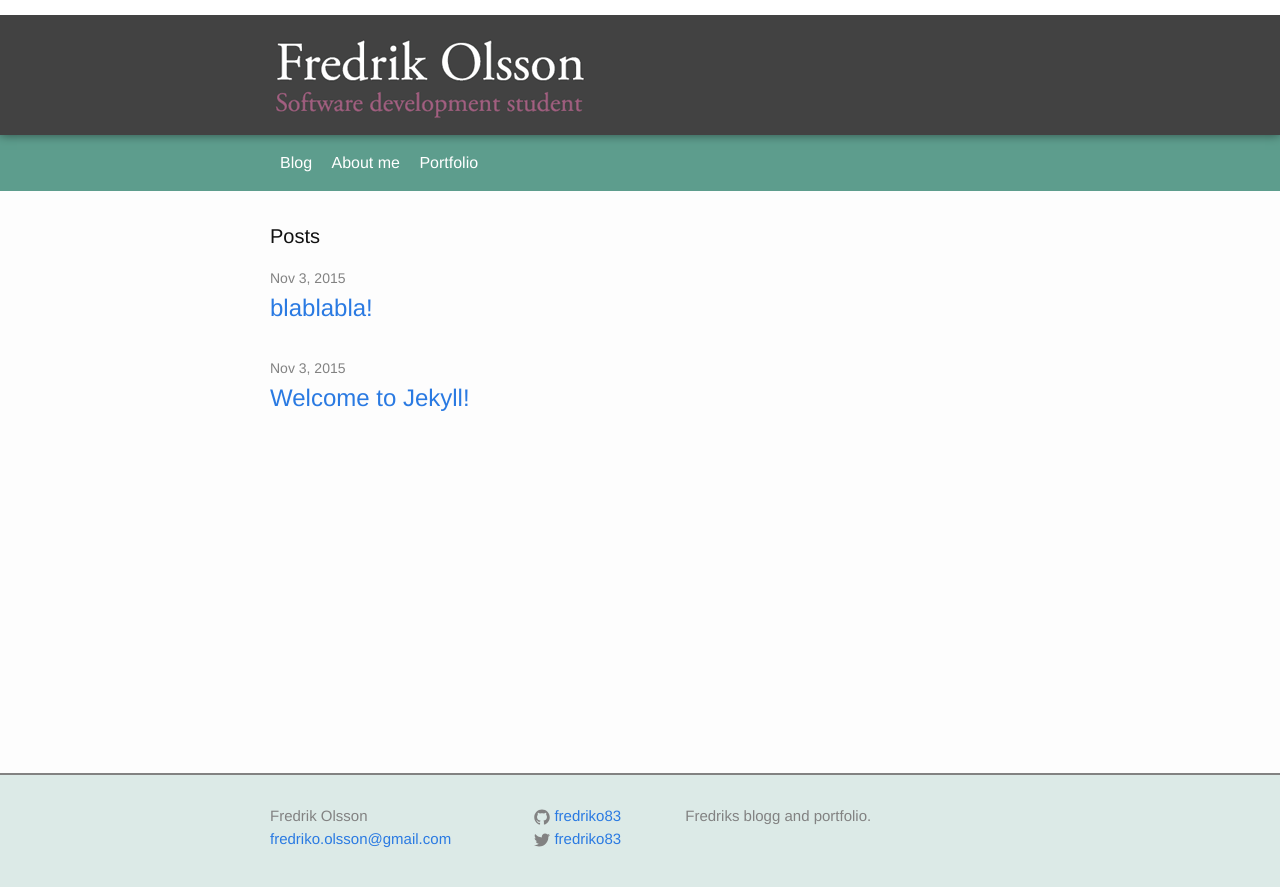
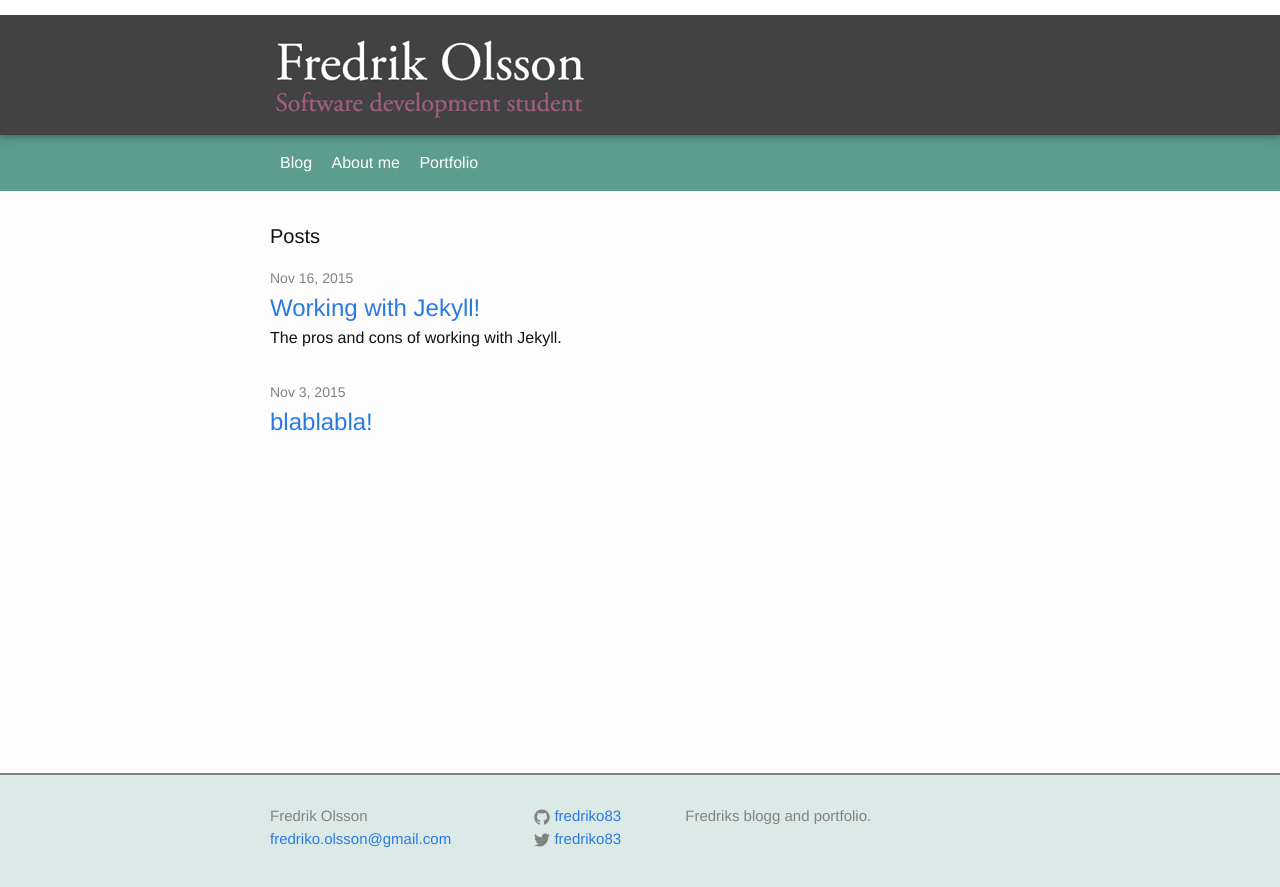
Before and after one commit to Fredriko83/fredriko83.github.io, a Jekyll site: the page built from index.html, in a window 1280 px wide. Shown: the top 887 px of the page. Built offline with Jekyll 4.4.1, drawn with Linux system fonts in a browser that asks for light colours.

Commit message:
still working on og

```diff
--- a/_posts/2015-11-03-welcome-to-jekyll.markdown
+++ b/_posts/2015-11-03-welcome-to-jekyll.markdown
@@ -1,9 +1,10 @@
 ---
 post: yes
 layout: post
-title:  "Welcome to Jekyll!"
-date:   2015-11-03 12:01:29
+title:  "Working with Jekyll!"
+date:   2015-11-16 11:10:29
 categories: jekyll update
+description: The pros and cons of working with Jekyll.
 ---
 You’ll find this post in your `_posts` directory. Go ahead and edit it and re-build the site to see your changes. You can rebuild the site in many different ways, but the most common way is to run `jekyll serve --watch`, which launches a web server and auto-regenerates your site when a file is updated.
 
--- a/_sass/_layout.scss
+++ b/_sass/_layout.scss
@@ -236,9 +236,19 @@
 .post-link {
     display: block;
     font-size: 24px;
+    margin-bottom: 0px;
+    padding-bottom: 0px;
+
+    h2 {
+        margin-bottom: 0px;
+        padding-bottom: 0px;
+    }
 }
 
-
+.post-description {
+    margin-top: -15px;
+    padding-top: 0px;
+}
 
 /**
  * Posts
--- a/index.html
+++ b/index.html
@@ -14,6 +14,7 @@ layout: default
         <h2>
           <a class="post-link" href="{{ post.url | prepend: site.baseurl }}">{{ post.title }}</a>
         </h2>
+          <p class="post-description">{{post.description}}</p>
       </li>
     {% endfor %}
   </ul>
```
